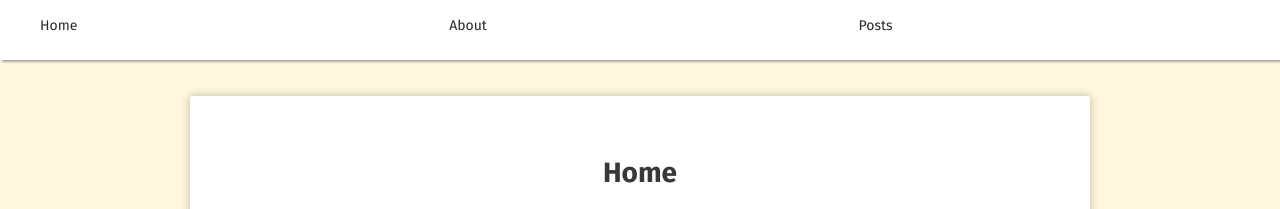
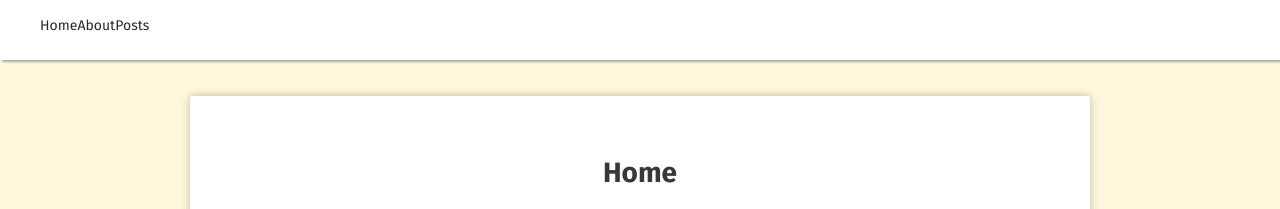
Before and after one commit to choiwono/choiwono.github.io, a Jekyll site: the page built from index.html, in a window 1280 px wide. Shown: the top 209 px of the page. Built offline with Jekyll 4.4.1, drawn with Linux system fonts in a browser that asks for light colours; some web fonts are replaced.

Commit message:
update_blog_ui

```diff
--- a/_includes/nav.html
+++ b/_includes/nav.html
@@ -1,15 +1,19 @@
 	<nav id="dl-menu" class="dl-menuwrapper" role="navigation">
 		<!--<button class="dl-trigger">Open Menu</button>-->
 		<ul>
+            <div>
             <li>
                 <a href="{{ site.url }}/">Home</a>
             </li>
+            </div>
+            <div>
             <li>
                 <a href="{{ site.url }}/about">About</a>
             </li>
             <li>
                 <a href="{{ site.url }}/posts">Posts</a>
             </li>
+            </div>
         </ul><!-- /.dl-menu -->
         <ul style="float:right; width:500px;">
 
--- a/_sass/nav.scss
+++ b/_sass/nav.scss
@@ -64,7 +64,7 @@
 	li {
 		position: relative;
 		float:left;
-		width:33%;
+		//width:33%;
 		h4 {
 			margin:0;
 			padding: 15px 20px 0;
```
